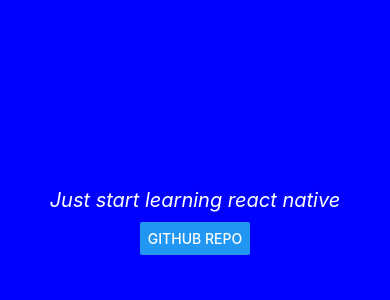
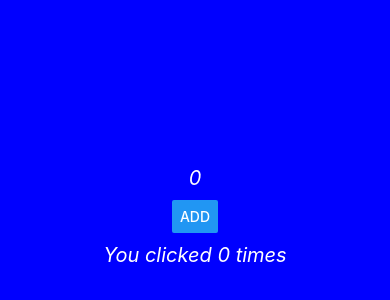
Before and after one commit to WaltsonZh/ReactNativeCourse, a React Native app: screen / in a window 390 px wide. Shown: the part 206-506 px from the top of the page. Built offline with nearby package versions, Linux system fonts and the light colour scheme.

Commit message:
lesson 6: using the state hook

```diff
--- a/App.js
+++ b/App.js
@@ -1,10 +1,20 @@
+import { useState } from 'react'
 import { StyleSheet, Text, View, Button, Linking } from 'react-native'
 
 export default function App() {
+  const [count, setCount] = useState(0)
+  const [clicks, setClicks] = useState(0)
+
+  const onClickhandler = () => {
+    setCount((prevCount) => prevCount + 5)
+    setClicks((prevClicks) => prevClicks + 1)
+  }
+
   return (
     <View style={styles.body}>
-      <Text style={styles.text}>Just start learning react native</Text>
-      <Button title='github repo' onPress={() => Linking.openURL('https://github.com/waltsonzh/reactnativecourse')}></Button>
+      <Text style={styles.text}>{count}</Text>
+      <Button title='add' onPress={onClickhandler}></Button>
+      <Text style={styles.text}>You clicked {clicks} times</Text>
     </View>
   )
 }
@@ -21,5 +31,5 @@
     fontSize: 20,
     fontStyle: 'italic',
     margin: 10,
-  }
+  },
 })
```
